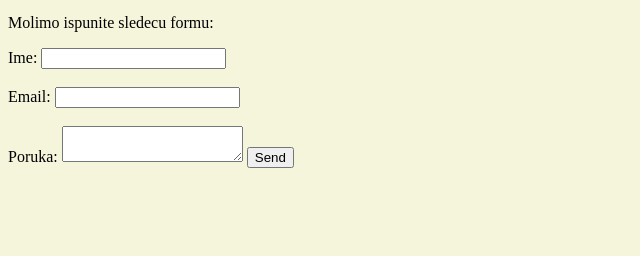
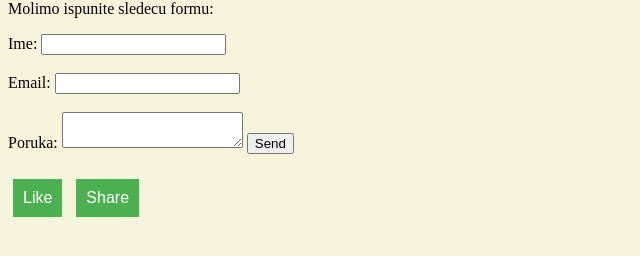
Before and after one commit to SanjaSimunovic/vk, a plain HTML site: page kontakt.html in a window 1280 px wide. Shown: the part 66-322 px from the top of the page, without its empty margins (0-640 px from the left). Drawn offline with Linux system fonts and the light colour scheme.

Commit message:
Update kontakt.html

```diff
--- a/kontakt.html
+++ b/kontakt.html
@@ -1,4 +1,3 @@
-<!DOCTYPE html>
 <html>
 <head>
     <link rel="icon" type="image/x-icon" href="fotografije/favicon.ico">
@@ -7,6 +6,21 @@
     <style>
         body {
             background-color: #F5F5DC;
+        }
+        .social-buttons {
+            margin-top: 20px;
+        }
+        .social-buttons button {
+            margin: 5px;
+            padding: 10px;
+            background-color: #4CAF50;
+            color: white;
+            border: none;
+            cursor: pointer;
+            font-size: 16px;
+        }
+        .social-buttons button:hover {
+            background-color: #45a049;
         }
     </style>
 </head>
@@ -22,6 +36,21 @@
         <textarea id="message" name="message"></textarea>
         <input type="submit" value="Send">
     </form>
+
+    <div class="social-buttons">
+        <button onclick="likeFunction()">Like</button>
+        <button onclick="shareFunction()">Share</button>
+    </div>
+
     <script src="kontakt.js"></script>
+
+    <script>
+        function likeFunction() {
+            alert('You liked this page!');
+        }
+        function shareFunction() {
+            alert('Page shared!');
+        }
+    </script>
 </body>
 </html>
```
Lines whose indentation alone changed are shown as unchanged.
